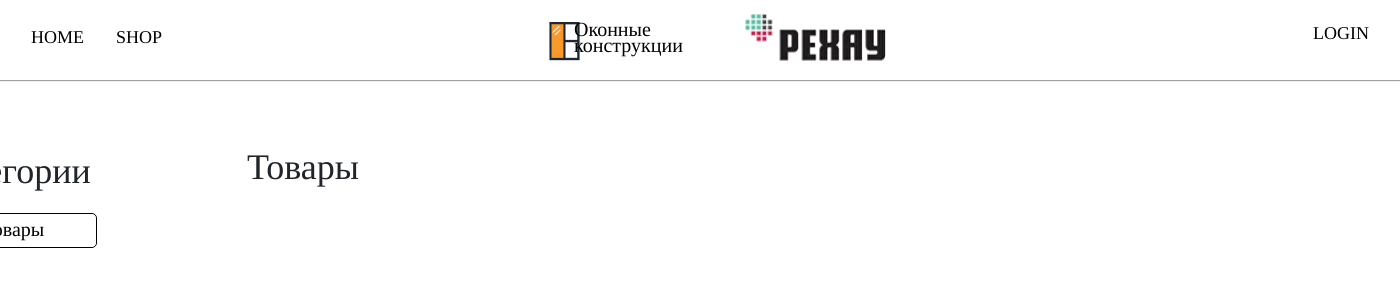
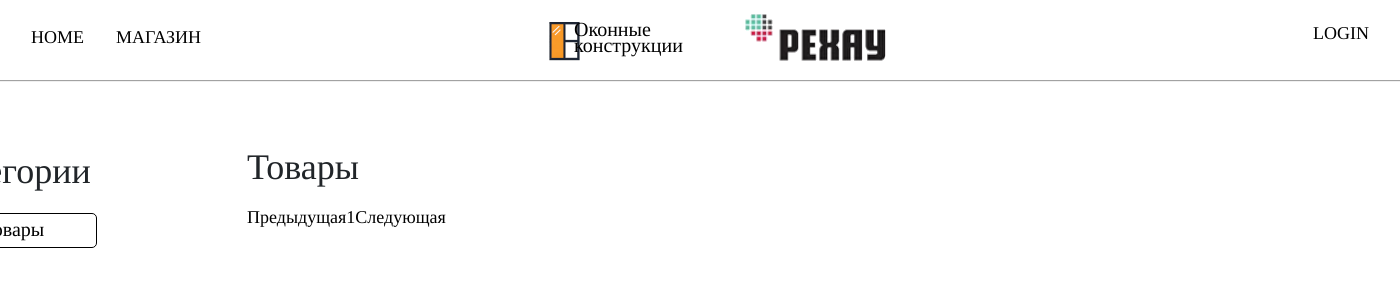
Before and after one commit to Randysman/widnowdesigns, a Django app: page /shop/ in a window 1400 px wide. Shown: the top 300 px of the page. Run offline with Django 5.2, Linux system fonts and the light colour scheme; data that the repository does not hold is empty; some libraries are stand-ins or nearby versions.

Commit message:
add pagination

```diff
--- a/widnowdesigns/main/templates/main/base.html
+++ b/widnowdesigns/main/templates/main/base.html
@@ -22,7 +22,7 @@
                         <a href="/" class="nav-a m-3">Home</a>
                     </li>
                     <li>
-                        <a href="#" class="nav-a m-3">Shop</a>
+                        <a href="/shop/" class="nav-a m-3">Магазин</a>
                     </li>
                 </ul>
             </navbar>
--- a/widnowdesigns/main/templates/main/product/list.html
+++ b/widnowdesigns/main/templates/main/product/list.html
@@ -42,6 +42,21 @@
                     {% endfor %}
                 </div>
             </div>
+            <ul class="pagination">
+                <li class="{% if not products.has_previous %}disabled{% endif %}">
+                    <a href="{% if products.has_previous %}?page={{ products.previous_page_number }}{% endif %}">Предыдущая</a>
+                </li>
+                {% for page in products.paginator.page_range %}
+                    {% if page >= products.number|add:-2 and page <= products.number|add:2 %}
+                        <li>
+                            <a href="?page={{ page }}" class="{% if products.number == page %}disabled{% endif %}">{{ page }}</a>
+                        </li>
+                    {% endif %}
+                {% endfor %}
+                <li class="{% if not products.has_next %}disabled{% endif %}">
+                    <a href="{% if products.has_next %}?page={{ products.next_page_number }}{% endif %}">Следующая</a>
+                </li>
+            </ul>
         </div>
     </div>
 {% endblock content %}
--- a/widnowdesigns/main/urls.py
+++ b/widnowdesigns/main/urls.py
@@ -7,6 +7,6 @@ app_name = 'main'
 urlpatterns = [
     path('', views.popular_list, name='popular_list'),
     path('shop/', views.product_list, name='product_list'),
+    path('shop/<slug:slug>/', views.product_detail, name='product_detail'),
     path('shop/category/<slug:category_slug>', views.product_list, name='product_list_by_category'),
-    path('shop/<slug:slug>/', views.product_detail, name='product_detail'),
 ]
--- a/widnowdesigns/main/views.py
+++ b/widnowdesigns/main/views.py
@@ -1,3 +1,4 @@
+from django.core.paginator import Paginator
 from django.shortcuts import render, get_object_or_404
 from .models import Product, Category
 
@@ -13,10 +14,14 @@ def product_detail(request, slug):
 
 
 def product_list(request, category_slug=None):
+    page = request.GET.get('page', 1)
     category = None
     categories = Category.objects.all()
     products = Product.objects.filter(available=True)
+    paginator = Paginator(products, 1)
+    current_page = paginator.page(int(page))
     if category_slug:
         category = get_object_or_404(Category, slug=category_slug)
-        products = products.filter(category=category)
-    return render(request, 'main/product/list.html', {'category': category, 'categories': categories, 'products': products})
+        paginator = Paginator(products.filter(category=category), 1)
+        current_page = paginator.page(int(page))
+    return render(request, 'main/product/list.html', {'category': category, 'categories': categories, 'products': current_page, 'slug': category_slug})
```
